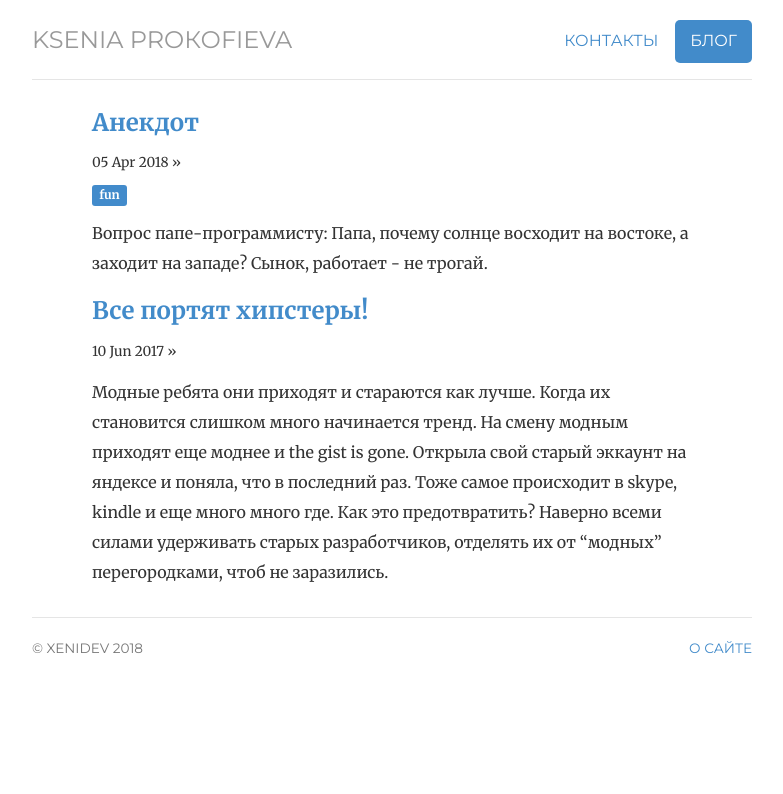
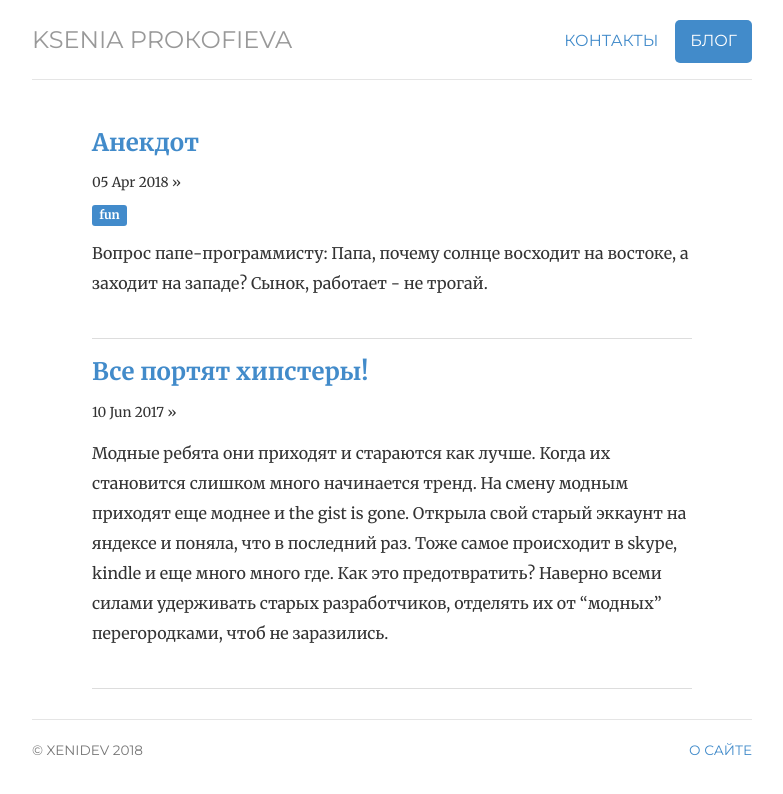
Before and after one commit to ValeraS/xenidev.github.io, a Jekyll site: the page built from notes/index.html, in a window 1280 px wide. Shown: the top 794 px of the page, without its empty margins (248-1031 px from the left). Built offline with Jekyll 4.4.1, drawn with Linux system fonts in a browser that asks for light colours.

Commit message:
Update style.css

```diff
--- a/css/style.css
+++ b/css/style.css
@@ -32,8 +32,23 @@
 
 /* Notes */
 .notelist { width: 600px; margin: 0 auto; }
-ul.listnotes { margin: 0 auto; }
 ul.listnotes li {line-height: 30px; }
+/* Notes */
+ul.listnotes {
+    margin: 0 auto;
+    margin: 0 auto;
+    border-bottom: 1px solid #ddd;
+    padding-bottom: 30px;
+    display: table;
+}
+
+
+
+
+
+
+
+
 
 /* Note */
 .note, .contact, .about, .error, .swatches { width: 85%; margin: 0 auto; line-height: 26px; }
```
